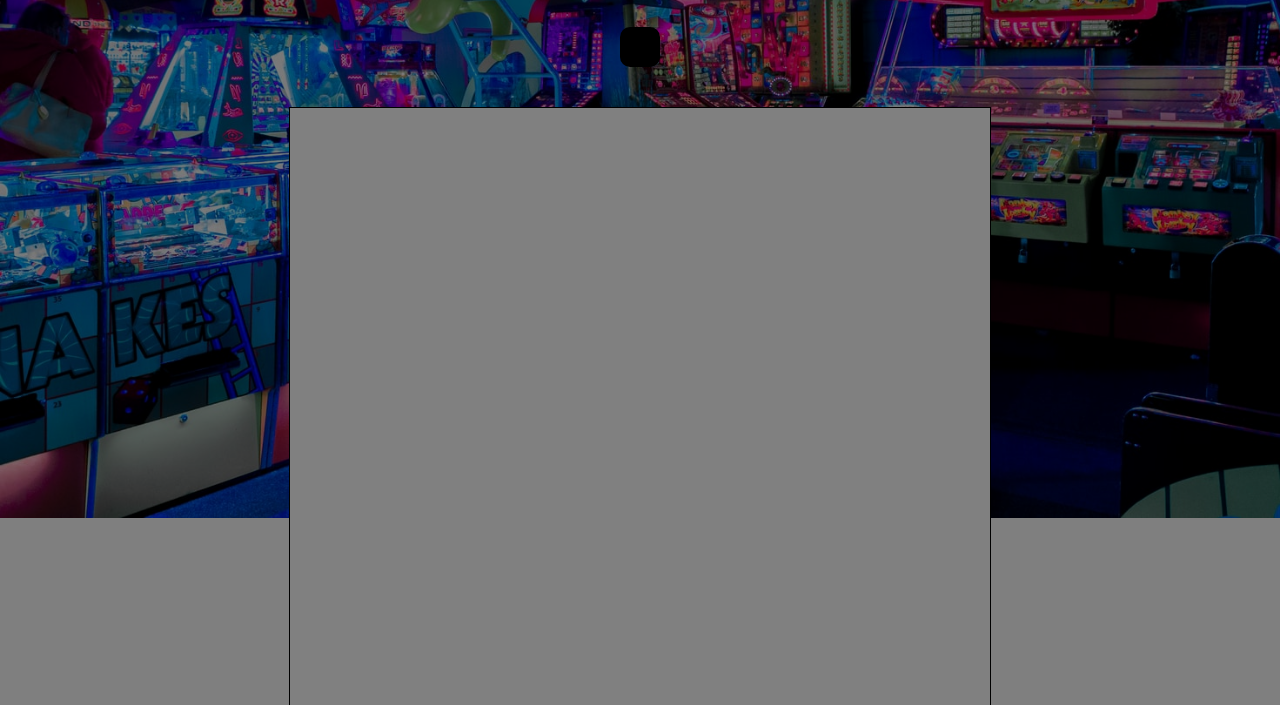
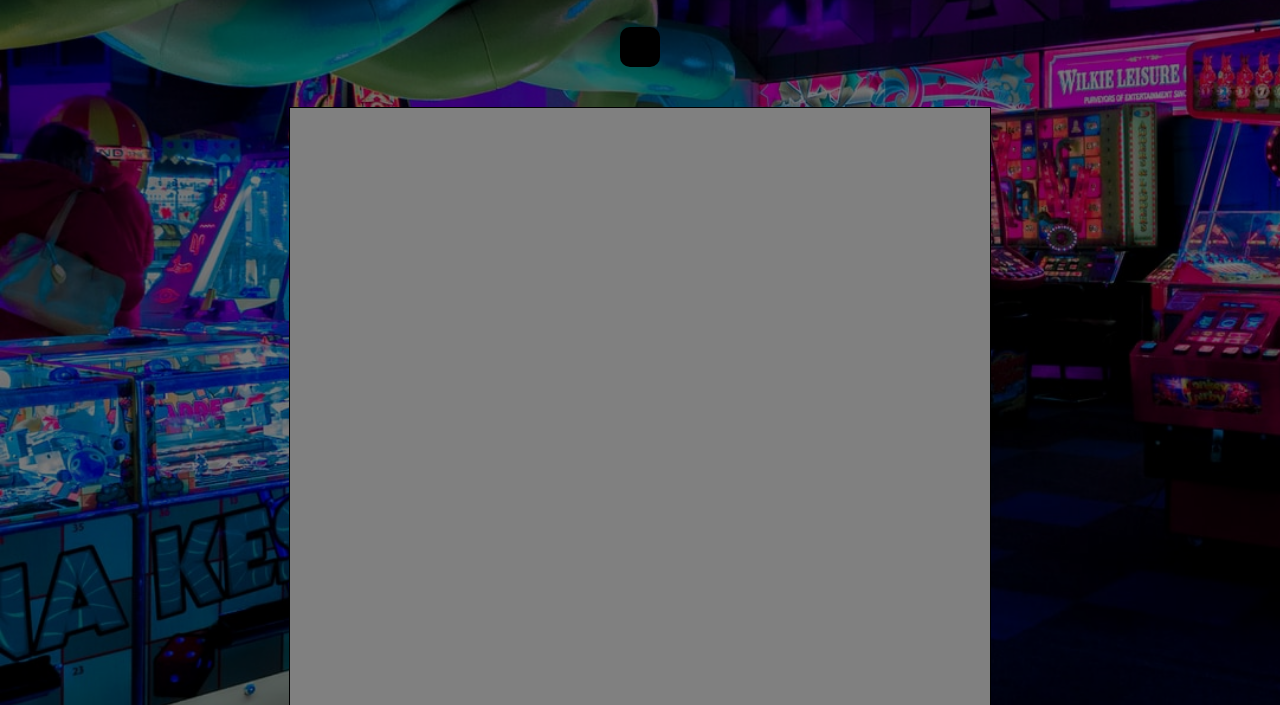
Before and after one commit to ruthsamson/connect-four, a plain HTML site: page index.html in a window 1280 px wide. Shown: the part 336-1041 px from the top of the page. Drawn offline with nearby package versions, Linux system fonts and the light colour scheme.

Commit message:
updated layout

```diff
--- a/style.css
+++ b/style.css
@@ -4,14 +4,9 @@
     font-family: 'Courier New', Courier, monospace;
 }
 
-html {
-    width: 100%;
-    height: 100%;
-}
 
 body {
     background-image: url(assets/images/arcade.jpeg);
-    min-height: 100%;
     background-repeat: no-repeat;
     background-size: cover;
     box-shadow: inset 0 0 0 2000px rgba(0, 0, 0, 0.5);
```
